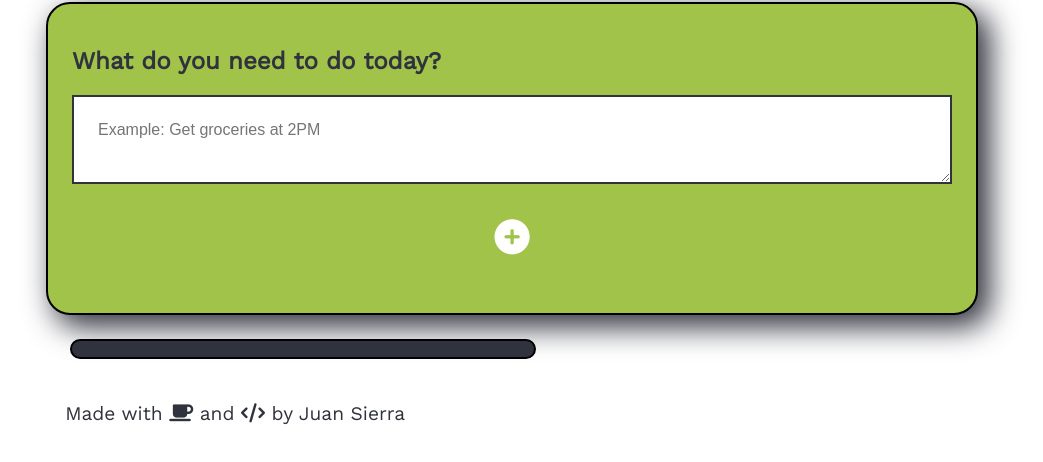
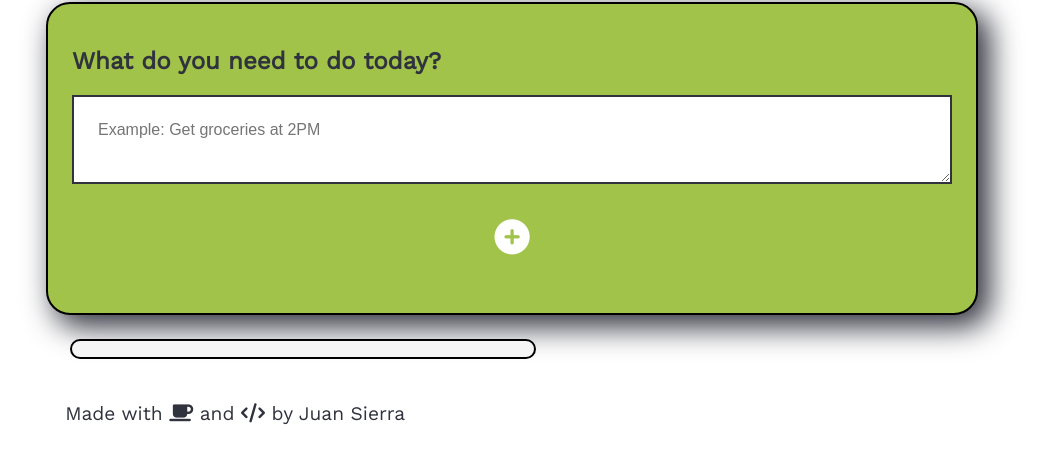
Before and after one commit to juan-sierra/Smartodo, a website: page index.html in a window 1280 px wide. Shown: the part 102-564 px from the top of the page, without its empty margins (128-1171 px from the left). Drawn offline with nearby package versions, Linux system fonts and the light colour scheme; no server answers.

Commit message:
update background for tasks card

```diff
--- a/css/style.css
+++ b/css/style.css
@@ -53,7 +53,7 @@ html, body {
 }
 
 .tasks {
-    background-color: #30323D;
+    background-color: whitesmoke;
     border: 2px solid #000;
     border-radius: 1em;
     position: relative;
```
